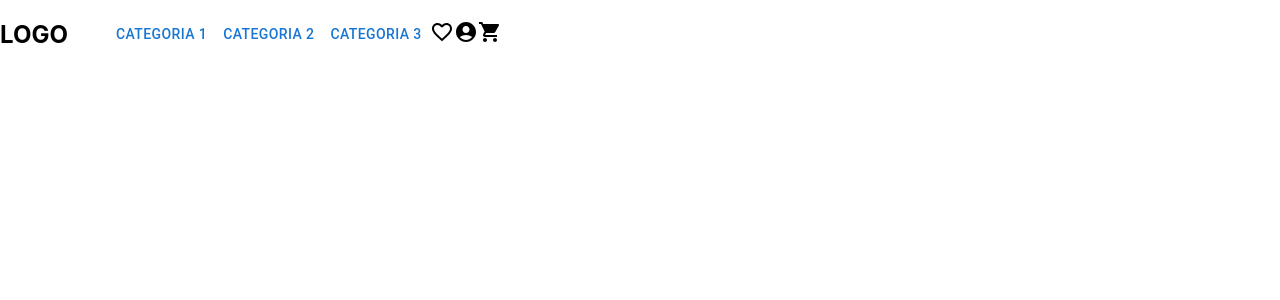
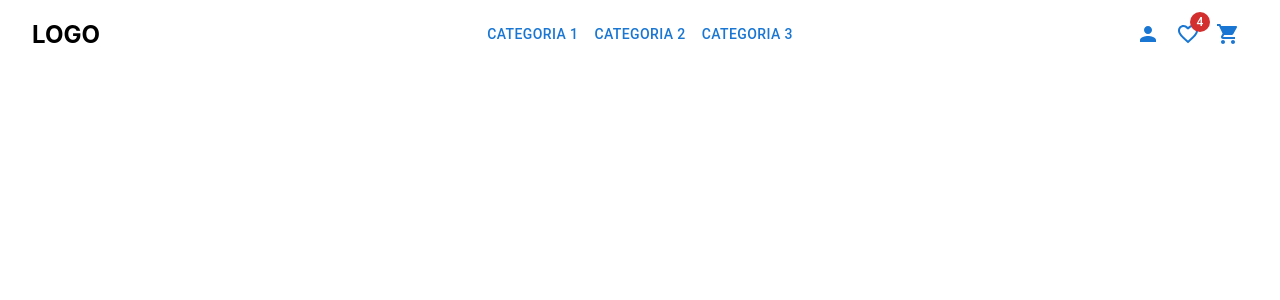
Before and after one commit to franRappazzini/PF---Henry, a React (Create React App) app in the folder client/: page / in a window 1280 px wide. Shown: the top 300 px of the page. Built offline with nearby package versions, Linux system fonts and the light colour scheme.

Commit message:
feat (client/Header): Header comopnent created

```diff
--- /dev/null
+++ b/client/src/components/molecules/BtnsHeader/BtnsHeader.jsx
@@ -0,0 +1,39 @@
+import { Badge, IconButton } from "@mui/material";
+import { FavoriteBorder, Person, ShoppingCart } from "@mui/icons-material";
+
+import React from "react";
+import style from "./BtnsHeader.module.css";
+
+function BtnsHeader() {
+  return (
+    <section className={style.icons_container}>
+      <IconButton
+        aria-label="Mi cuenta"
+        color="primary"
+        className={style.btn_icon}
+      >
+        <Person />
+      </IconButton>
+      <IconButton
+        aria-label="Favoritos"
+        color="primary"
+        className={style.btn_icon}
+      >
+        <Badge badgeContent={4} color="error">
+          <FavoriteBorder />
+        </Badge>
+      </IconButton>
+      <IconButton
+        aria-label="Carrito"
+        color="primary"
+        className={style.btn_icon}
+      >
+        <Badge color="error" variant="dot" invisible={true}>
+          <ShoppingCart />
+        </Badge>
+      </IconButton>
+    </section>
+  );
+}
+
+export default BtnsHeader;
--- /dev/null
+++ b/client/src/components/molecules/BtnsHeader/BtnsHeader.module.css
@@ -0,0 +1,3 @@
+.icons_container {
+  justify-self: self-end;
+}
--- /dev/null
+++ b/client/src/components/molecules/DrawerHeader/DrawerHeader.jsx
@@ -0,0 +1,66 @@
+import {
+  Box,
+  Collapse,
+  Drawer,
+  IconButton,
+  List,
+  ListItemButton,
+  ListItemIcon,
+  ListItemText,
+} from "@mui/material";
+import {
+  ExpandLess,
+  ExpandMore,
+  Inbox,
+  Menu,
+  StarBorder,
+} from "@mui/icons-material";
+import React, { useState } from "react";
+
+import style from "./DrawerHeader.module.css";
+
+function DrawerHeader() {
+  const [burger, setBurger] = useState(false);
+  const [open, setOpen] = useState(false);
+
+  function toggleDrawer(set) {
+    setBurger(set);
+  }
+
+  function handleClick() {
+    setOpen(!open);
+  }
+
+  return (
+    <section className={style.drawer_container}>
+      <IconButton onClick={() => toggleDrawer(true)} color="primary">
+        <Menu />
+      </IconButton>
+      <Drawer anchor={"left"} open={burger} onClose={() => toggleDrawer(false)}>
+        <Box className={style.drawer}>
+          <List>
+            <ListItemButton onClick={handleClick}>
+              <ListItemText primary="Categorias" />
+              {open ? <ExpandLess /> : <ExpandMore />}
+            </ListItemButton>
+            <Collapse in={open} timeout="auto" unmountOnExit>
+              <List component="div" disablePadding>
+                <ListItemButton sx={{ pl: 4 }}>
+                  <ListItemText primary="Categoria 1" />
+                </ListItemButton>
+                <ListItemButton sx={{ pl: 4 }}>
+                  <ListItemText primary="Categoria 2" />
+                </ListItemButton>
+                <ListItemButton sx={{ pl: 4 }}>
+                  <ListItemText primary="Categoria 3" />
+                </ListItemButton>
+              </List>
+            </Collapse>
+          </List>
+        </Box>
+      </Drawer>
+    </section>
+  );
+}
+
+export default DrawerHeader;
--- /dev/null
+++ b/client/src/components/molecules/DrawerHeader/DrawerHeader.module.css
@@ -0,0 +1,14 @@
+.drawer_container {
+  display: none;
+}
+
+@media only screen and (max-width: 860px) {
+  .drawer_container {
+    display: flex;
+    justify-self: self-start;
+  }
+
+  .drawer {
+    width: 65vw;
+  }
+}
--- /dev/null
+++ b/client/src/components/molecules/NavHeader/NavHeader.jsx
@@ -0,0 +1,23 @@
+import { Button } from "@mui/material";
+import React from "react";
+import style from "./NavHeader.module.css";
+
+function NavHeader() {
+  return (
+    <nav className={style.nav}>
+      <ul className={style.ul_nav}>
+        <li>
+          <Button>Categoria 1</Button>
+        </li>
+        <li>
+          <Button>Categoria 2</Button>
+        </li>
+        <li>
+          <Button>Categoria 3</Button>
+        </li>
+      </ul>
+    </nav>
+  );
+}
+
+export default NavHeader;
--- /dev/null
+++ b/client/src/components/molecules/NavHeader/NavHeader.module.css
@@ -0,0 +1,12 @@
+.ul_nav {
+  display: flex;
+  list-style: none;
+  padding: 0;
+  justify-content: center;
+}
+
+@media only screen and (max-width: 860px) {
+  .nav {
+    display: none;
+  }
+}
--- a/client/src/components/organisms/Header/Header.jsx
+++ b/client/src/components/organisms/Header/Header.jsx
@@ -1,51 +1,19 @@
-import {
-  AccountCircle,
-  FavoriteBorder,
-  ShoppingCart,
-} from "@mui/icons-material";
-import { Button, Drawer } from "@mui/material";
-import React, { useState } from "react";
-
+import BtnsHeader from "../../molecules/BtnsHeader/BtnsHeader";
+import DrawerHeader from "../../molecules/DrawerHeader/DrawerHeader";
+import NavHeader from "../../molecules/NavHeader/NavHeader";
+import React from "react";
 import style from "./Header.module.css";
 
 function Header() {
-  const [burger, setBurger] = useState();
-
-  function toggleDrawer(set) {
-    setBurger(set);
-  }
-
   return (
     <header className={style.header}>
-      {/* <Button onClick={() => toggleDrawer(true)}>BURGER</Button>
-      <Drawer anchor={"left"} open={burger} onClose={() => toggleDrawer(false)}>
-        <ul>
-          <li>hola</li>
-          <li>hola</li>
-          <li>hola</li>
-        </ul>
-      </Drawer> */}
-      <h2>LOGO</h2>
+      <DrawerHeader />
 
-      <nav>
-        <ul className={style.ul_nav}>
-          <li>
-            <Button>Categoria 1</Button>
-          </li>
-          <li>
-            <Button>Categoria 2</Button>
-          </li>
-          <li>
-            <Button>Categoria 3</Button>
-          </li>
-        </ul>
-      </nav>
+      <h2 className={style.logo}>LOGO</h2>
 
-      <section>
-        <FavoriteBorder />
-        <AccountCircle />
-        <ShoppingCart />
-      </section>
+      <NavHeader />
+
+      <BtnsHeader />
     </header>
   );
 }
--- a/client/src/components/organisms/Header/Header.module.css
+++ b/client/src/components/organisms/Header/Header.module.css
@@ -1,19 +1,17 @@
 .header {
-  display: flex;
+  padding: 0 2rem;
+  display: grid;
+  grid-template-columns: 1fr 2fr 1fr;
   align-items: center;
 }
 
-.btn_drawer {
-  display: none;
-}
+@media only screen and (max-width: 860px) {
+  .header {
+    padding: 0 0.5rem;
+    grid-template-columns: 2fr 1fr 2fr;
+  }
 
-.ul_nav {
-  display: flex;
-  list-style: none;
-}
-
-@media only screen and (max-width: 860px) {
-  .btn_drawer {
-    display: block;
+  .logo {
+    text-align: center;
   }
 }
```
